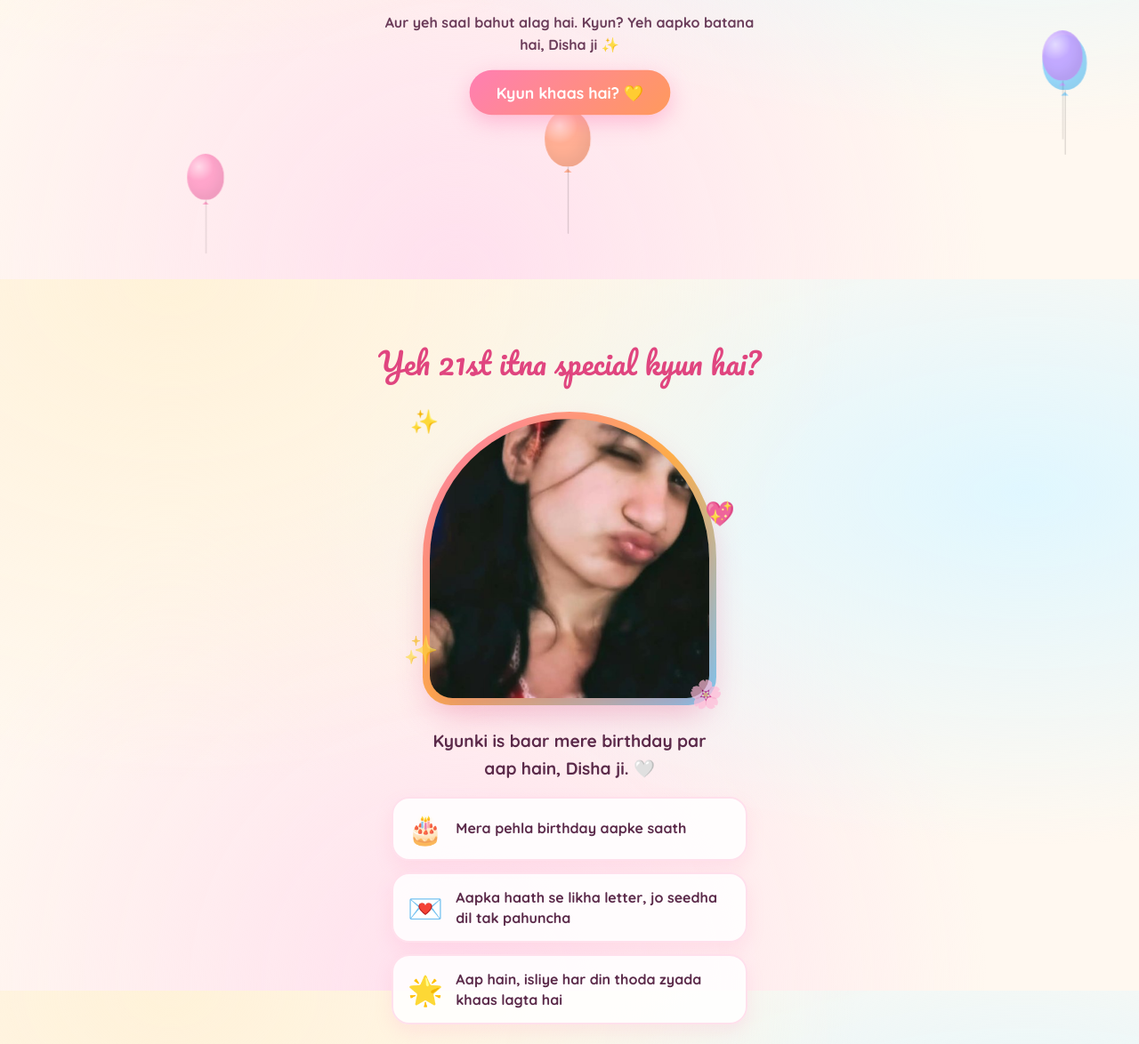
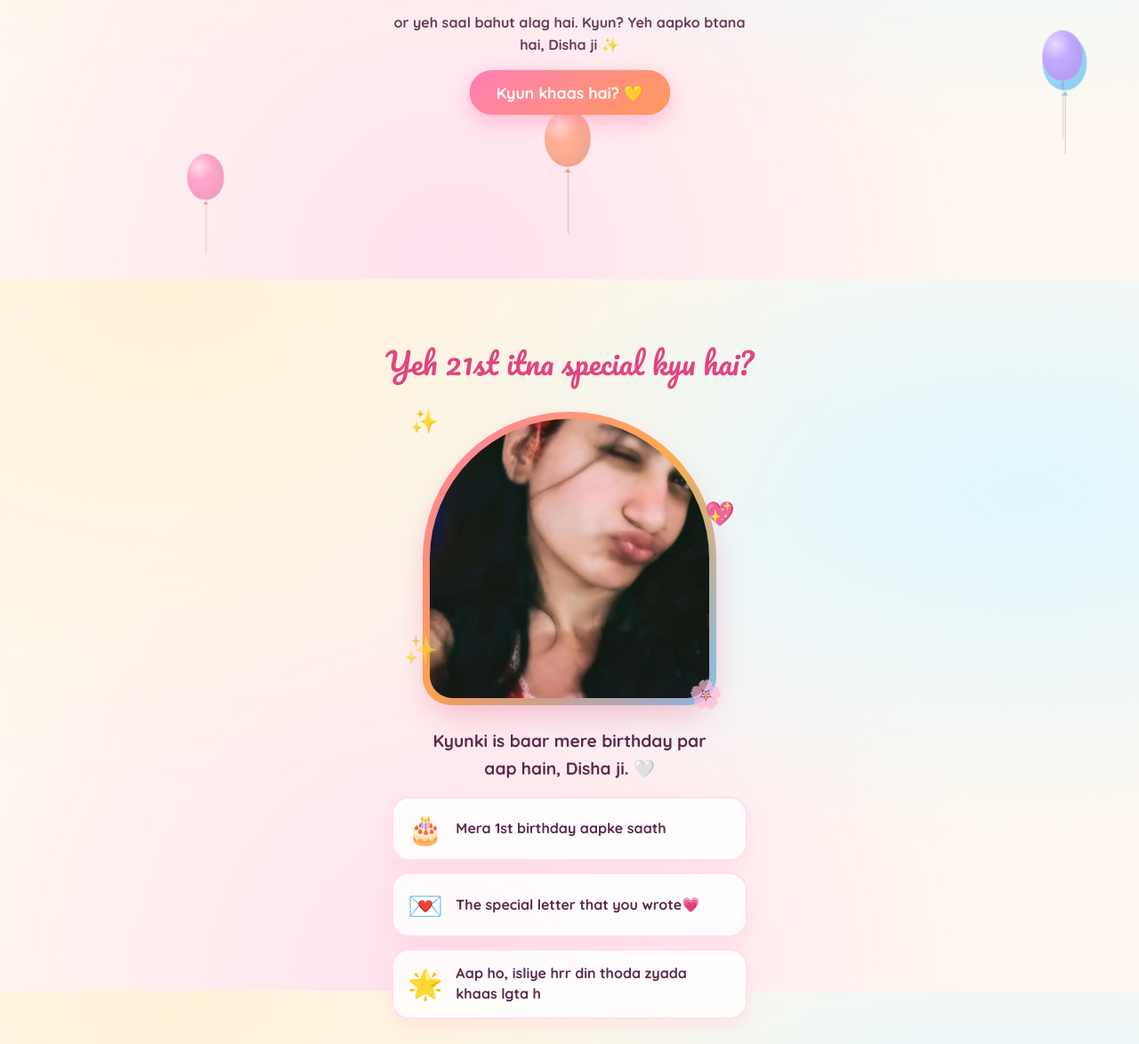
Before and after one commit to dakshrao07/20_NOV, a plain HTML site: page index.html in a window 1280 px wide. Shown: the part 486-1660 px from the top of the page at 89% size. Drawn offline with Linux system fonts and the light colour scheme.

Commit message:
Update index.html

```diff
--- a/index.html
+++ b/index.html
@@ -16,12 +16,12 @@
   <p class="kicker">20 November 2026</p>
   <div class="num"><span>2</span><span>1</span></div>
   <h1>Mera 21st Birthday 🎂</h1>
-  <p class="lead">Aur yeh saal bahut alag hai. Kyun? Yeh aapko batana hai, Disha ji ✨</p>
+  <p class="lead">or yeh saal bahut alag hai. Kyun? Yeh aapko btana hai, Disha ji ✨</p>
   <button class="btn" id="go">Kyun khaas hai? 💛</button>
 </section>
 
 <section class="screen why" id="why">
-  <h2 class="rv">Yeh 21st itna special kyun hai?</h2>
+  <h2 class="rv">Yeh 21st itna special kyu hai?</h2>
   <div class="frame rv">
     <div class="ring"></div>
     <img src="disha.jpg" alt="Disha ji">
@@ -29,15 +29,15 @@
   </div>
   <p class="ans rv">Kyunki is baar mere birthday par <b>aap</b> hain, Disha ji. 🤍</p>
   <div class="reasons">
-    <div class="rc rv"><b>🎂</b><p>Mera pehla birthday aapke saath</p></div>
-    <div class="rc rv"><b>💌</b><p>Aapka haath se likha letter, jo seedha dil tak pahuncha</p></div>
-    <div class="rc rv"><b>🌟</b><p>Aap hain, isliye har din thoda zyada khaas lagta hai</p></div>
+    <div class="rc rv"><b>🎂</b><p>Mera 1st birthday aapke saath</p></div>
+    <div class="rc rv"><b>💌</b><p>The special letter that you wrote💗</p></div>
+    <div class="rc rv"><b>🌟</b><p>Aap ho, isliye hrr din thoda zyada khaas lgta h</p></div>
   </div>
 </section>
 
 <section class="screen notes" id="notes">
   <h2 class="rv">Aapke letter se 💌</h2>
-  <p class="lead rv">Maine yeh lines kitni baar padhi, pata nahi.</p>
+  <p class="lead rv">Mne yeh lines kitni baar padhi, pta nahi.</p>
   <div class="stack" id="stack"></div>
 </section>
 
@@ -51,7 +51,7 @@
 
 <section class="screen cake" id="cake">
   <h2 class="rv">Ek wish bhi toh banta hai 🕯️</h2>
-  <p class="lead rv" id="cl">Candles par tap karke unhe bujhaiye, Disha ji</p>
+  <p class="lead rv" id="cl">Candles par tap karke unhe bujhaiye, Dishaaaa ji</p>
   <svg id="cakeSvg" viewBox="0 0 300 300" class="rv">
     <ellipse cx="150" cy="276" rx="120" ry="12" fill="#0002"/>
     <rect x="50" y="196" width="200" height="76" rx="14" fill="#ffd1e3"/>
```
